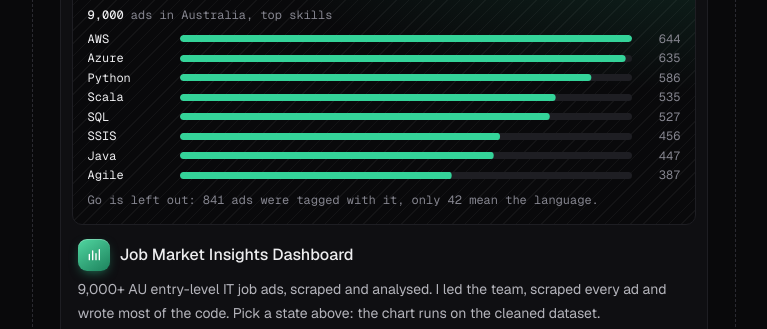
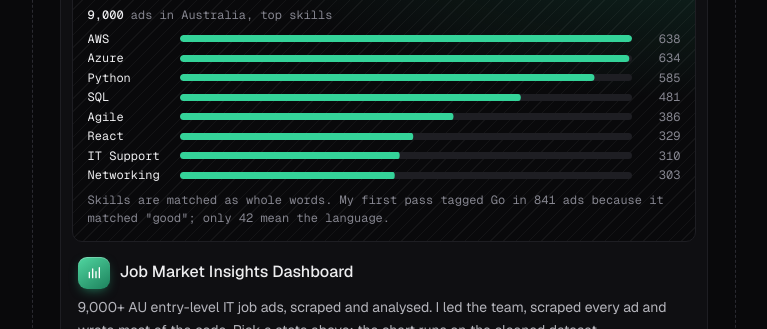
Before and after one commit to yousufagha/yousufagha.github.io, an Astro site: page / in a window 1280 px wide. Shown: the part 2199-2528 px from the top of the page, without its empty margins (256-1023 px from the left). Built offline with nearby package versions, Linux system fonts and the light colour scheme; Astro itself is replaced by a stand-in of ours.

Commit message:
Fixed skill counts, Runway Radar as prototype, visa wording
Co-Authored-By: Claude Opus 5.5 <noreply@anthropic.com>
Claude-Session: https://claude.ai/code/session_01TzxXXQwmow1gMxHTnfqAiy

```diff
--- a/src/data/insights.json
+++ b/src/data/insights.json
@@ -1,6 +1,6 @@
 {
   "jobMarket": {
-    "source": "github.com/yousufagha/ITW601, cleaned_data.csv",
+    "source": "github.com/yousufagha/AU-job-market-insights, cleaned_data.csv",
     "distinctSkills": 137,
     "views": [
       {
@@ -11,35 +11,35 @@
         "skills": [
           [
             "AWS",
-            644
+            638
           ],
           [
             "Azure",
-            635
+            634
           ],
           [
             "Python",
-            586
-          ],
-          [
-            "Scala",
-            535
+            585
           ],
           [
             "SQL",
-            527
-          ],
-          [
-            "SSIS",
-            456
-          ],
-          [
-            "Java",
-            447
+            481
           ],
           [
             "Agile",
-            387
+            386
+          ],
+          [
+            "React",
+            329
+          ],
+          [
+            "IT Support",
+            310
+          ],
+          [
+            "Networking",
+            303
           ]
         ]
       },
@@ -55,31 +55,31 @@
           ],
           [
             "AWS",
-            313
+            311
           ],
           [
             "SQL",
-            267
-          ],
-          [
-            "Scala",
-            249
-          ],
-          [
-            "Java",
-            235
+            242
           ],
           [
             "Azure",
             204
           ],
           [
-            "SSIS",
-            159
+            "Agile",
+            154
           ],
           [
-            "Agile",
-            154
+            "Java",
+            153
+          ],
+          [
+            "React",
+            138
+          ],
+          [
+            "CI/CD",
+            136
           ]
         ]
       },
@@ -91,35 +91,35 @@
         "skills": [
           [
             "AWS",
-            165
+            164
           ],
           [
             "Azure",
             135
           ],
           [
-            "Scala",
-            123
-          ],
-          [
-            "React",
-            109
-          ],
-          [
             "Python",
             109
           ],
           [
-            "SSIS",
-            108
-          ],
-          [
-            "SQL",
+            "React",
             101
           ],
           [
             "Agile",
-            98
+            97
+          ],
+          [
+            "SQL",
+            90
+          ],
+          [
+            "DevOps",
+            86
+          ],
+          [
+            "CI/CD",
+            82
           ]
         ]
       },
@@ -134,32 +134,32 @@
             88
           ],
           [
-            "SSIS",
-            82
-          ],
-          [
             "IT Support",
             71
-          ],
-          [
-            "SQL",
-            63
           ],
           [
             "React",
             59
           ],
           [
-            "Scala",
-            56
+            "SQL",
+            58
           ],
           [
             "Python",
             56
           ],
           [
-            "Git",
-            51
+            "AWS",
+            50
+          ],
+          [
+            "Agile",
+            46
+          ],
+          [
+            "Networking",
+            46
           ]
         ]
       },
@@ -171,15 +171,15 @@
         "skills": [
           [
             "Azure",
-            111
+            110
           ],
           [
             "AWS",
-            62
+            60
           ],
           [
             "DevOps",
-            55
+            54
           ],
           [
             "Python",
@@ -190,16 +190,16 @@
             40
           ],
           [
-            "Scala",
-            36
+            "Networking",
+            34
           ],
           [
-            "Git",
-            36
+            "SQL",
+            29
           ],
           [
-            "Networking",
-            34
+            "ITIL",
+            24
           ]
         ]
       },
@@ -214,14 +214,6 @@
             41
           ],
           [
-            "SSIS",
-            37
-          ],
-          [
-            "Scala",
-            34
-          ],
-          [
             "Networking",
             30
           ],
@@ -231,15 +223,23 @@
           ],
           [
             "Python",
-            23
+            22
           ],
           [
             "AWS",
-            22
+            21
           ],
           [
-            "Git",
-            19
+            "SQL",
+            16
+          ],
+          [
+            "Active Directory",
+            15
+          ],
+          [
+            "Linux",
+            13
           ]
         ]
       },
@@ -250,36 +250,36 @@
         "ads": 368,
         "skills": [
           [
-            "SSIS",
-            21
-          ],
-          [
             "IT Support",
             17
           ],
           [
             "SQL",
-            16
-          ],
-          [
-            "Scala",
             15
-          ],
-          [
-            "Excel",
-            14
           ],
           [
             "Python",
             13
           ],
           [
-            "Java",
+            "Azure",
             12
           ],
           [
-            "Azure",
-            12
+            "Networking",
+            11
+          ],
+          [
+            "ITIL",
+            10
+          ],
+          [
+            "Agile",
+            10
+          ],
+          [
+            "Java",
+            9
           ]
         ]
       }
--- a/src/data/profile.json
+++ b/src/data/profile.json
@@ -120,7 +120,7 @@
   ],
   "headline": "I ship LLM products end to end.",
   "lede": "AI engineer and data scientist in the UAE, open to roles across the UAE and remote.",
-  "workRights": "UAE Golden Visa to 2032, so no sponsorship is needed. Also holds Australian work rights to March 2029.",
+  "workRights": "UAE Golden Visa till 2032, so no sponsorship is needed. Also holds Australian work rights till March 2029.",
   "availability": "Based in the UAE. Open to AI, data science and ML engineering roles in the UAE and remote.",
   "hiddenRepos": [
     "yousufagha/erp-reconciliation"
@@ -133,7 +133,7 @@
     },
     {
       "label": "Right to work",
-      "value": "UAE Golden Visa to 2032, no sponsorship needed"
+      "value": "UAE Golden Visa till 2032, no sponsorship needed"
     },
     {
       "label": "Published",
--- a/src/data/projects.json
+++ b/src/data/projects.json
@@ -37,7 +37,7 @@
       "signals": [
         "DATA 9K+"
       ],
-      "repo": "https://github.com/yousufagha/ITW601",
+      "repo": "https://github.com/yousufagha/AU-job-market-insights",
       "demo": null,
       "record": {
         "figure": "9,000+",
@@ -73,7 +73,7 @@
     {
       "name": "Runway Radar",
       "slug": "runway-radar",
-      "status": "shipped",
+      "status": "prototype",
       "tagline": "Fashion trend detection from runway imagery and editorial text",
       "description": "Dual-pipeline trend spotter: CLIP-style visual embeddings and palette extraction on runway images, transformer and VADER sentiment on editorial text, combined into rising-versus-declining trend scores for styles, colours, and brands.",
       "stack": [
--- a/src/pages/index.astro
+++ b/src/pages/index.astro
@@ -603,7 +603,7 @@ const lights = [...dxb, ...mel].flatMap((b) => Array.from({ length: Math.floor(b
                 <ol class="bars" id="ex-bars">
                   {all.skills.map(([k, n], i) => <li style={`--i:${i}`}><span class="k">{k}</span><span class="track"><span class="fill" style={`--v:${(n / maxAll).toFixed(3)}`}></span></span><span class="n">{num(n)}</span></li>)}
                 </ol>
-                <p class="ex-note">Go is left out: {num(jm.note.tagged)} ads were tagged with it, only {num(jm.note.genuine)} mean the language.</p>
+                <p class="ex-note">Skills are matched as whole words. My first pass tagged Go in {num(jm.note.tagged)} ads because it matched "good"; only {num(jm.note.genuine)} mean the language.</p>
               </div>
               <div class="card-body">
                 <div class="card-title"><span class="tile-icon" set:html={'<svg viewBox="0 0 24 24"><path fill="none" stroke="currentColor" stroke-width="2" stroke-linecap="round" d="M5 19V11M10 19V6M15 19v-9M20 19V4"/></svg>'} /><h3>{p.name}</h3></div>
@@ -625,7 +625,7 @@ const lights = [...dxb, ...mel].flatMap((b) => Array.from({ length: Math.floor(b
               </div>
               <div class="card-body">
                 <div class="card-title"><span class="tile-icon" set:html={'<svg viewBox="0 0 24 24"><path fill="none" stroke="currentColor" stroke-width="2" stroke-linecap="round" d="M4 15v-3a8 8 0 0 1 16 0v3M4 15a2 2 0 0 0 2 2h1v-5H6a2 2 0 0 0-2 2Zm16 0a2 2 0 0 1-2 2h-1v-5h1a2 2 0 0 1 2 2Z"/></svg>'} /><h3>{p.name}</h3></div>
-                <p>{p.tagline}.</p>
+                <p>{p.tagline}. Pipelines are built and tested on a small synthetic demo set; real runway data is next.</p>
                 <details class="eng"><summary>Show engineering details</summary><p>{p.description}</p></details>
                 <div class="card-foot"><div class="chips">{p.stack.slice(0, 3).map((t) => <span class="chip">{t}</span>)}</div><a class="icon-btn" href={p.repo} aria-label={`${p.name} on GitHub`} set:html={icon.github}></a></div>
               </div>
@@ -635,7 +635,7 @@ const lights = [...dxb, ...mel].flatMap((b) => Array.from({ length: Math.floor(b
           {bySlug['runway-radar'] && (() => { const p = bySlug['runway-radar']; return (
             <article class="card" data-tags="nlp llm" style="--c:var(--c-runway)">
               <div class="preview" role="img" aria-label="Runway Radar pipeline: runway images and editorial text feed one trend score">
-                <div class="badges"><span class="badge badge--live">Shipped</span><span class="badge badge--data">Multi-modal</span></div>
+                <div class="badges"><span class="badge badge--wip">Prototype</span><span class="badge badge--data">Multi-modal</span></div>
                 <ol class="flow">
                   <li><span class="s">image</span><strong>Runway shots</strong><span>CLIP-style embeddings, palettes</span></li>
                   <li><span class="s">text</span><strong>Editorial copy</strong><span>Transformer and VADER sentiment</span></li>
```
